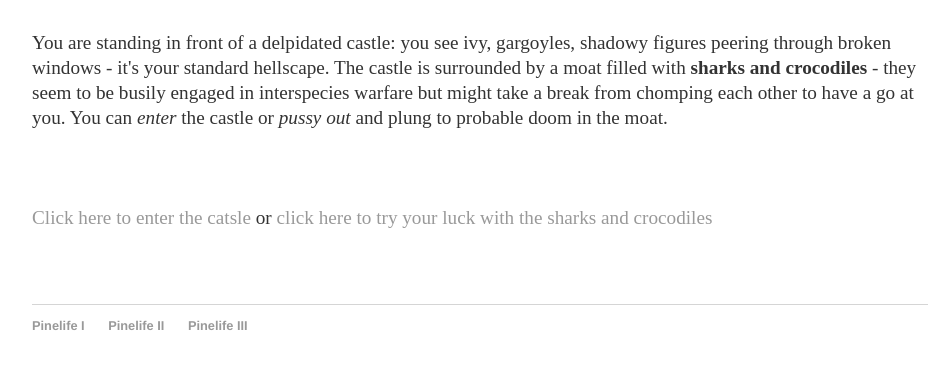
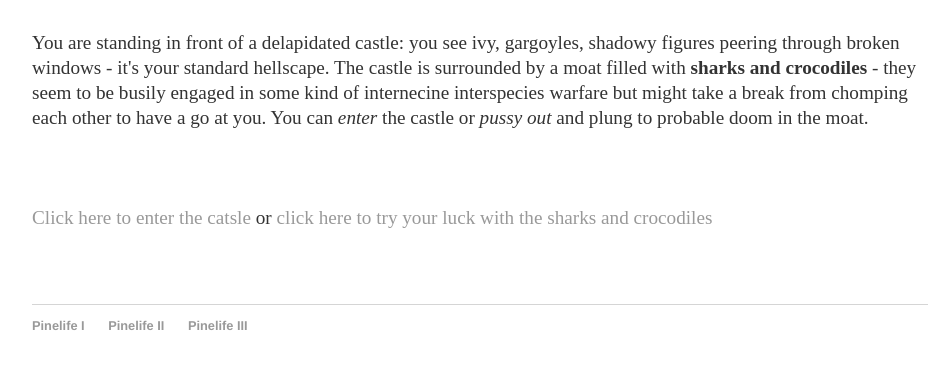
Before and after one commit to Pinelife/pinelife.github.io, a Jekyll site: the page built from Hellhole/index.html, in a window 1280 px wide, cut to the strip 557-950 px from the top of the page. Shown: the top 369 px of the strip, without its empty margins (160-1106 px from the left). Built offline with Jekyll 4.4.1, drawn with Linux system fonts in a browser that asks for light colours.

Commit message:
Update index.html

```diff
--- a/Hellhole/index.html
+++ b/Hellhole/index.html
@@ -7,7 +7,7 @@ title: Pinelife
 <center><img src="https://68.media.tumblr.com/dbb66b1ee0fc865ea2233c6ccc56365d/tumblr_oq8b4tLfJR1sixvsmo1_540.gif" align="middle" alt="Oh shit" style="width:60%;"></center>
 <br/>
 <br/>
-<p>You are standing in front of a delpidated castle: you see ivy, gargoyles, shadowy figures peering through broken windows - it's your standard hellscape. The castle is surrounded by a moat filled with <b>sharks and crocodiles</b> - they seem to be busily engaged in interspecies warfare but might take a break from chomping each other to have a go at you. You can <i>enter</i> the castle or <i>pussy out</i> and plung to probable doom in the moat.</p>
+<p>You are standing in front of a delapidated castle: you see ivy, gargoyles, shadowy figures peering through broken windows - it's your standard hellscape. The castle is surrounded by a moat filled with <b>sharks and crocodiles</b> - they seem to be busily engaged in some kind of internecine interspecies warfare but might take a break from chomping each other to have a go at you. You can <i>enter</i> the castle or <i>pussy out</i> and plung to probable doom in the moat.</p>
 <br/>
 <br/>
 <p> <a href ="Room1.html">Click here to enter the catsle</a> or <a href="Room1.html">click here to try your luck with the sharks and crocodiles</a></p>
```
